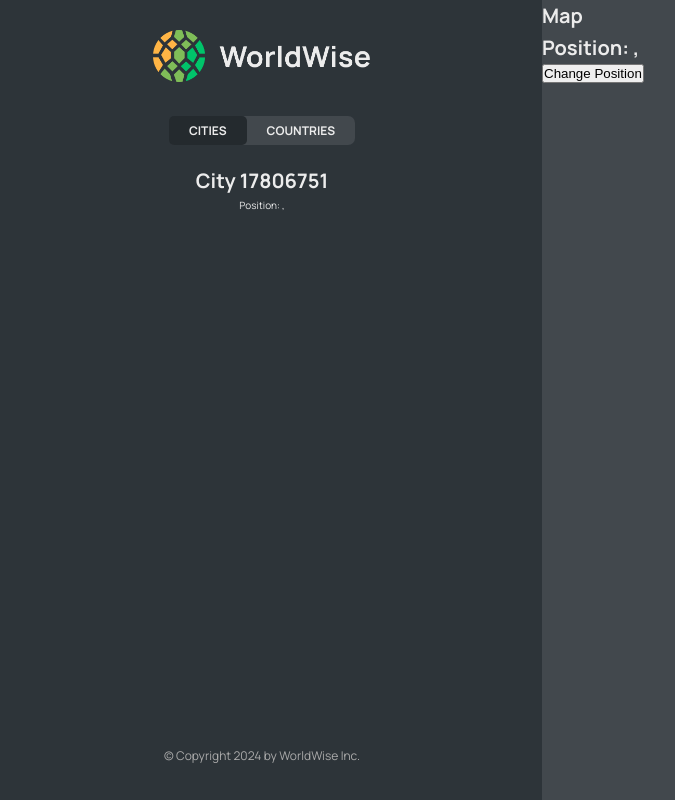
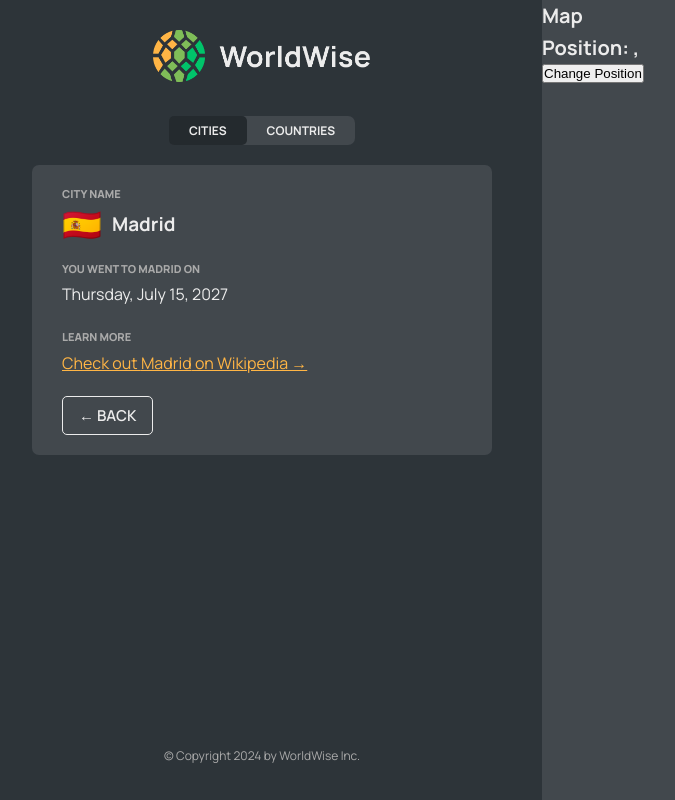
Before and after one commit to imadosan/WorldWise, a React app: page /app/cities/17806751 in a window 1280 px wide. Shown: the whole page, without its empty margins (18-693 px from the left). Built offline with nearby package versions, Linux system fonts and the light colour scheme; data requests are answered from the project's data file; the HTML template or start-up script is replaced by a standard one.

Commit message:
finishing the city view

```diff
--- /dev/null
+++ b/src/components/BackButton.jsx
@@ -0,0 +1,20 @@
+import { useNavigate } from 'react-router-dom';
+import Button from './Button';
+
+function BackButton() {
+  const navigate = useNavigate();
+
+  return (
+    <Button
+      type="back"
+      onCLick={(e) => {
+        e.preventDefault();
+        navigate(-1);
+      }}
+    >
+      &larr; Back
+    </Button>
+  );
+}
+
+export default BackButton;
--- a/src/components/City.jsx
+++ b/src/components/City.jsx
@@ -1,5 +1,9 @@
-import { useParams, useSearchParams } from 'react-router-dom';
+import { useParams } from 'react-router-dom';
 import styles from './City.module.css';
+import { useEffect } from 'react';
+import { useCities } from '../contexts/CitiesContext';
+import Spinner from './Spinner';
+import BackButton from './BackButton';
 
 const formatDate = (date) =>
   new Intl.DateTimeFormat('en', {
@@ -11,64 +15,56 @@
 
 function City() {
   const { id } = useParams();
-  const [searchParams, setSearchParams] = useSearchParams();
-  const lat = searchParams.get('lat');
-  const lng = searchParams.get('lng');
+  const { getCity, currentCity, isLoading } = useCities();
 
-  // TEMP DATA
-  const currentCity = {
-    cityName: 'Lisbon',
-    emoji: '🇵🇹',
-    date: '2027-10-31T15:59:59.138Z',
-    notes: 'My favorite city so far!',
-  };
+  useEffect(
+    function () {
+      getCity(id);
+    },
+    [id]
+  );
 
   const { cityName, emoji, date, notes } = currentCity;
 
+  if (isLoading) return <Spinner />;
+
   return (
-    <>
-      <h1>City {id}</h1>
-      <p>
-        Position: {lat}, {lng}
-      </p>
-    </>
+    <div className={styles.city}>
+      <div className={styles.row}>
+        <h6>City name</h6>
+        <h3>
+          <span>{emoji}</span> {cityName}
+        </h3>
+      </div>
+
+      <div className={styles.row}>
+        <h6>You went to {cityName} on</h6>
+        <p>{formatDate(date || null)}</p>
+      </div>
+
+      {notes && (
+        <div className={styles.row}>
+          <h6>Your notes</h6>
+          <p>{notes}</p>
+        </div>
+      )}
+
+      <div className={styles.row}>
+        <h6>Learn more</h6>
+        <a
+          href={`https://en.wikipedia.org/wiki/${cityName}`}
+          target="_blank"
+          rel="noreferrer"
+        >
+          Check out {cityName} on Wikipedia &rarr;
+        </a>
+      </div>
+
+      <div>
+        <BackButton />
+      </div>
+    </div>
   );
-
-  // return (
-  //   <div className={styles.city}>
-  //     <div className={styles.row}>
-  //       <h6>City name</h6>
-  //       <h3>
-  //         <span>{emoji}</span> {cityName}
-  //       </h3>
-  //     </div>
-
-  //     <div className={styles.row}>
-  //       <h6>You went to {cityName} on</h6>
-  //       <p>{formatDate(date || null)}</p>
-  //     </div>
-
-  //     {notes && (
-  //       <div className={styles.row}>
-  //         <h6>Your notes</h6>
-  //         <p>{notes}</p>
-  //       </div>
-  //     )}
-
-  //     <div className={styles.row}>
-  //       <h6>Learn more</h6>
-  //       <a
-  //         href={`https://en.wikipedia.org/wiki/${cityName}`}
-  //         target="_blank"
-  //         rel="noreferrer"
-  //       >
-  //         Check out {cityName} on Wikipedia &rarr;
-  //       </a>
-  //     </div>
-
-  //     <div></div>
-  //   </div>
-  // );
 }
 
 export default City;
--- a/src/components/City.module.css
+++ b/src/components/City.module.css
@@ -9,6 +9,10 @@
   display: flex;
   flex-direction: column;
   gap: 2rem;
+}
+
+.city::-webkit-scrollbar {
+  width: 0;
 }
 
 .row {
--- a/src/components/CityItem.jsx
+++ b/src/components/CityItem.jsx
@@ -1,5 +1,6 @@
 import { Link } from 'react-router-dom';
 import styles from './CityItem.module.css';
+import { useCities } from '../contexts/CitiesContext';
 
 const formatDate = (date) =>
   new Intl.DateTimeFormat('en', {
@@ -9,12 +10,15 @@
   }).format(new Date(date));
 
 function CityItem({ city }) {
+  const { currentCity } = useCities();
   const { cityName, emoji, date, id, position } = city;
 
   return (
     <li>
       <Link
-        className={styles.cityItem}
+        className={`${styles.cityItem} ${
+          id === currentCity.id ? styles['cityItem--active'] : ''
+        }`}
         to={`${id}?lat=${position.lat}&lng=${position.lng}`}
       >
         <span className={styles.emoji}>{emoji}</span>
--- a/src/components/Form.jsx
+++ b/src/components/Form.jsx
@@ -1,10 +1,9 @@
 // "https://api.bigdatacloud.net/data/reverse-geocode-client?latitude=0&longitude=0"
 
 import { useState } from 'react';
-
 import styles from './Form.module.css';
 import Button from './Button';
-import { useNavigate } from 'react-router-dom';
+import BackButton from './BackButton';
 
 export function convertToEmoji(countryCode) {
   const codePoints = countryCode
@@ -15,8 +14,6 @@
 }
 
 function Form() {
-  const navigate = useNavigate();
-
   const [cityName, setCityName] = useState('');
   const [country, setCountry] = useState('');
   const [date, setDate] = useState(new Date());
@@ -54,15 +51,7 @@
 
       <div className={styles.buttons}>
         <Button type="primary">Add</Button>
-        <Button
-          type="back"
-          onCLick={(e) => {
-            e.preventDefault();
-            navigate(-1);
-          }}
-        >
-          &larr; Back
-        </Button>
+        <BackButton />
       </div>
     </form>
   );
--- a/src/contexts/CitiesContext.jsx
+++ b/src/contexts/CitiesContext.jsx
@@ -7,6 +7,7 @@
 function CitiesProvider({ children }) {
   const [cities, setCities] = useState([]);
   const [isLoading, setIsLoading] = useState(false);
+  const [currentCity, setCurrentCity] = useState({});
 
   useEffect(function () {
     async function fetchCities() {
@@ -24,11 +25,26 @@
     fetchCities();
   }, []);
 
+  async function getCity(id) {
+    try {
+      setIsLoading(true);
+      const res = await fetch(`${BASE_URL}/cities/${id}`);
+      const data = await res.json();
+      setCurrentCity(data);
+    } catch {
+      alert('There was an error loading data ..');
+    } finally {
+      setIsLoading(false);
+    }
+  }
+
   return (
     <CitiesContext.Provider
       value={{
         cities,
         isLoading,
+        currentCity,
+        getCity,
       }}
     >
       {children}
```
